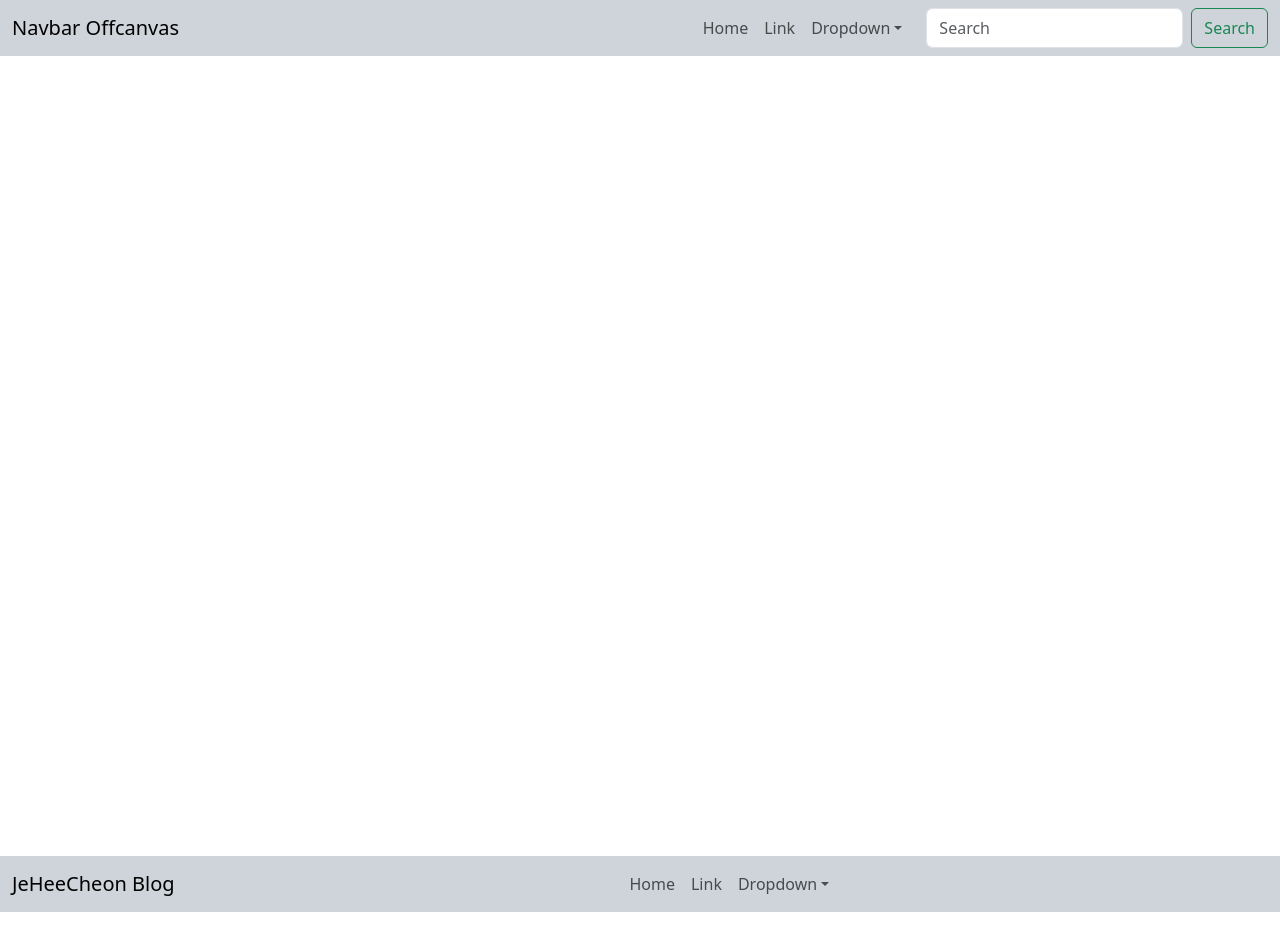
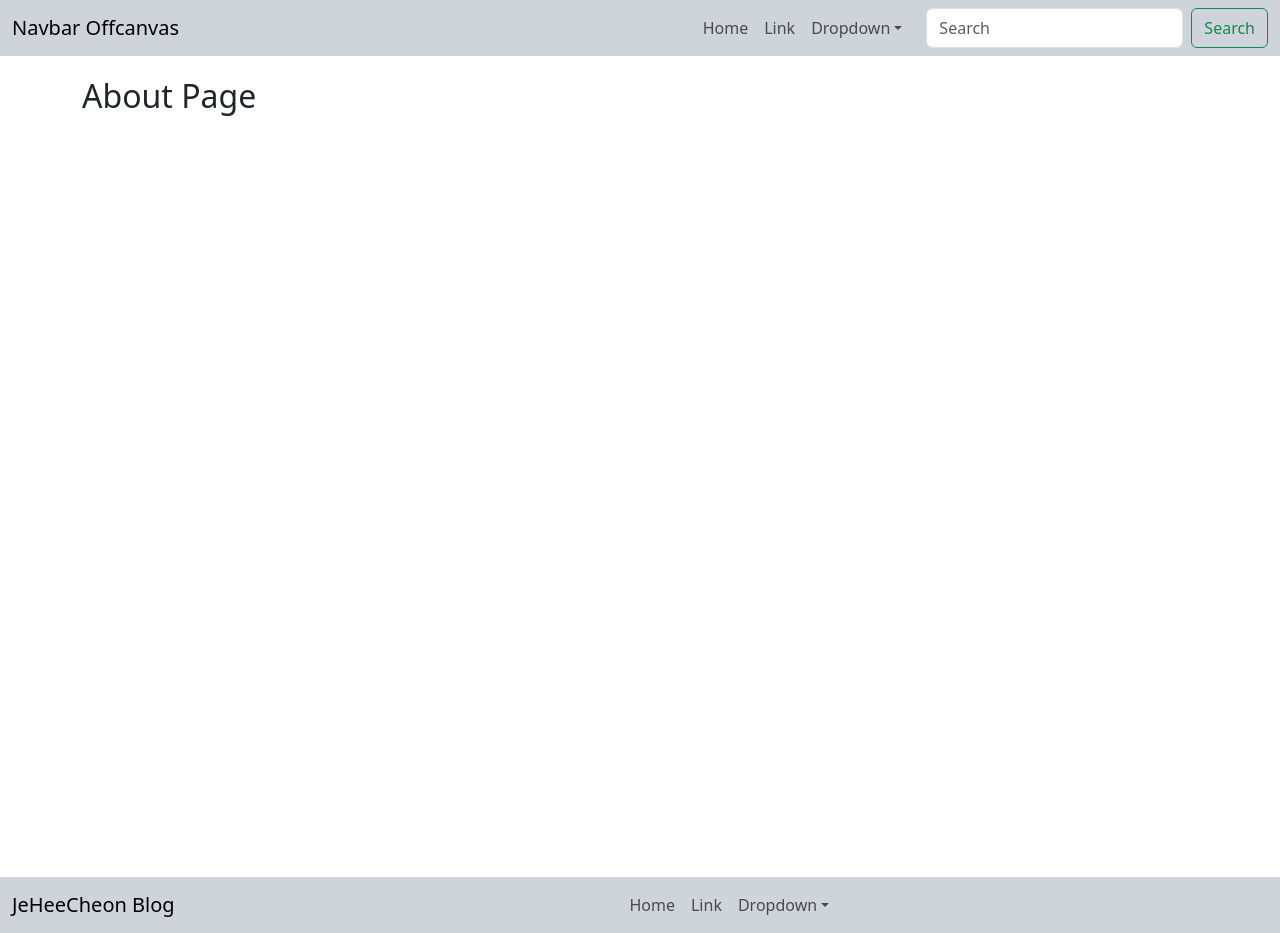
Before and after one commit to jeheecheon/jeheecheon, a React (Create React App) app in the folder src/react-client/: page /about in a window 1280 px wide. Before the commit the page ends 912 px from the top, so only its background shows below. Built offline with nearby package versions, Linux system fonts and the light colour scheme.

Commit message:
Tweaked routes' structure

```diff
--- a/src/react-client/src/App.tsx
+++ b/src/react-client/src/App.tsx
@@ -1,13 +1,16 @@
 import { Route, Routes } from "react-router-dom";
-import MainLayout from "./layouts/MainLayout";
-import Home from "./pages/Home";
+import MainLayout from "./layouts/Main/MainLayout";
+import AppRoutes from "./utils/AppRoutes";
 
 export default function App() {
   return (
-    <MainLayout>
-      <Routes>
-        <Route path="/" element={<Home />}/>
-      </Routes>
-    </MainLayout>
+    <Routes>
+      <Route path="/" element={<MainLayout />}>
+        {AppRoutes.map((route, index) => {
+          const { element, ...rest } = route;
+          return <Route key={index} {...rest} element={element} />;
+        })}
+      </Route>
+    </Routes>
   );
 }
--- a/src/react-client/src/layouts/Footer.tsx
+++ b/src/react-client/src/layouts/Main/Footer.tsx
@@ -1,4 +1,4 @@
-import { Button, Container, Form, Nav, NavDropdown, Navbar, Offcanvas } from "react-bootstrap";
+import { Container, Nav, NavDropdown, Navbar } from "react-bootstrap";
 
 export default function Footer() {
   return (
--- a/src/react-client/src/layouts/MainLayout.tsx
+++ b/src/react-client/src/layouts/Main/MainLayout.tsx
@@ -2,9 +2,10 @@ import NavBar from './NavBar';
 import Footer from './Footer';
 import { Container } from 'react-bootstrap';
 import { ReactNode } from 'react';
+import { Outlet } from 'react-router-dom';
 
 
-export default function MainLayout({children}: {children: ReactNode}) {
+export default function MainLayout() {
   return (
     <>
       <Container fluid className='m-0 p-0'>
@@ -12,7 +13,7 @@ export default function MainLayout({children}: {children: ReactNode}) {
 
         <div className='min-vh-100'>
           <Container fluid="md">
-            {children}
+            <Outlet />
           </Container>
         </div>
 
--- a/src/react-client/src/layouts/NavBar.tsx
+++ b/src/react-client/src/layouts/Main/NavBar.tsx
@@ -1,10 +1,11 @@
 import { Button, Container, Form, Nav, NavDropdown, Navbar, Offcanvas } from "react-bootstrap";
+import { Link } from "react-router-dom";
 
 export default function NavBar() {
   return (
     <Navbar expand='md' className="bg-dark-subtle m-0">
       <Container fluid>
-        <Navbar.Brand href="#">Navbar Offcanvas</Navbar.Brand>
+        <Navbar.Brand as={Link} to="/">Navbar Offcanvas</Navbar.Brand>
         <Navbar.Toggle aria-controls={`offcanvasNavbar-expand-md`} />
         <Navbar.Offcanvas
           id={`offcanvasNavbar-expand-md`}
--- /dev/null
+++ b/src/react-client/src/pages/About/index.tsx
@@ -0,0 +1,9 @@
+export default function About() {
+  return (
+    <>
+      <h1>
+        About Page
+      </h1>
+    </>
+  );
+}
--- /dev/null
+++ b/src/react-client/src/pages/NotFound/index.tsx
@@ -0,0 +1,7 @@
+export default function NotFound() {
+  return (
+    <h1>
+      Not Found Page
+    </h1>
+  )
+}
--- /dev/null
+++ b/src/react-client/src/utils/AppRoutes.tsx
@@ -0,0 +1,24 @@
+import About from "../pages/About";
+import Home from "../pages/Home";
+import NotFound from "../pages/NotFound";
+
+const AppRoutes = [
+  {
+    index: true,
+    element: <Home />
+  },
+  {
+    path: '/about',
+    element: <About />
+  },
+  {
+    path: '/caterogies/:category',
+    element: <About />
+  },
+  {
+    path: '*',
+    element: <NotFound />
+  }
+];
+
+export default AppRoutes;
```
